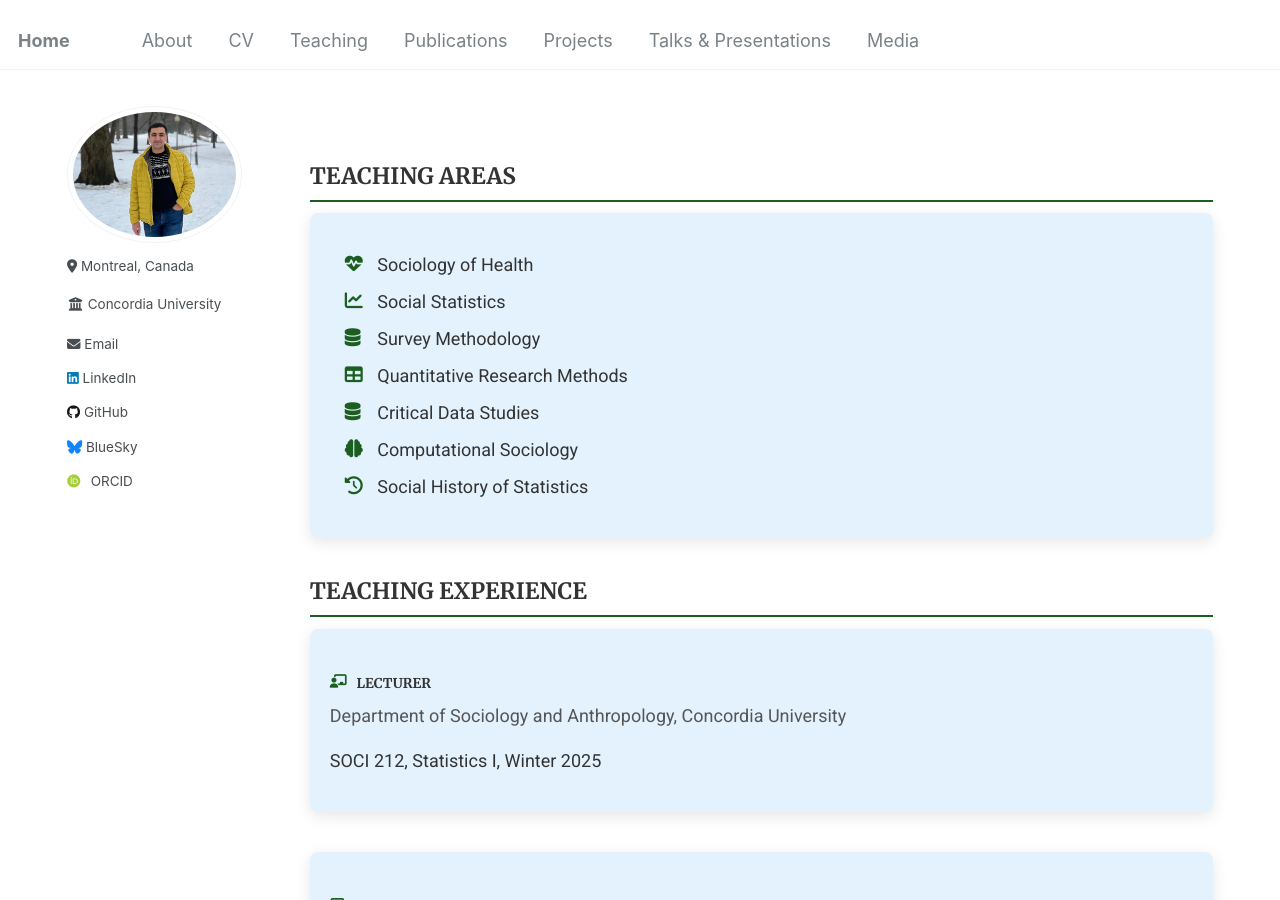
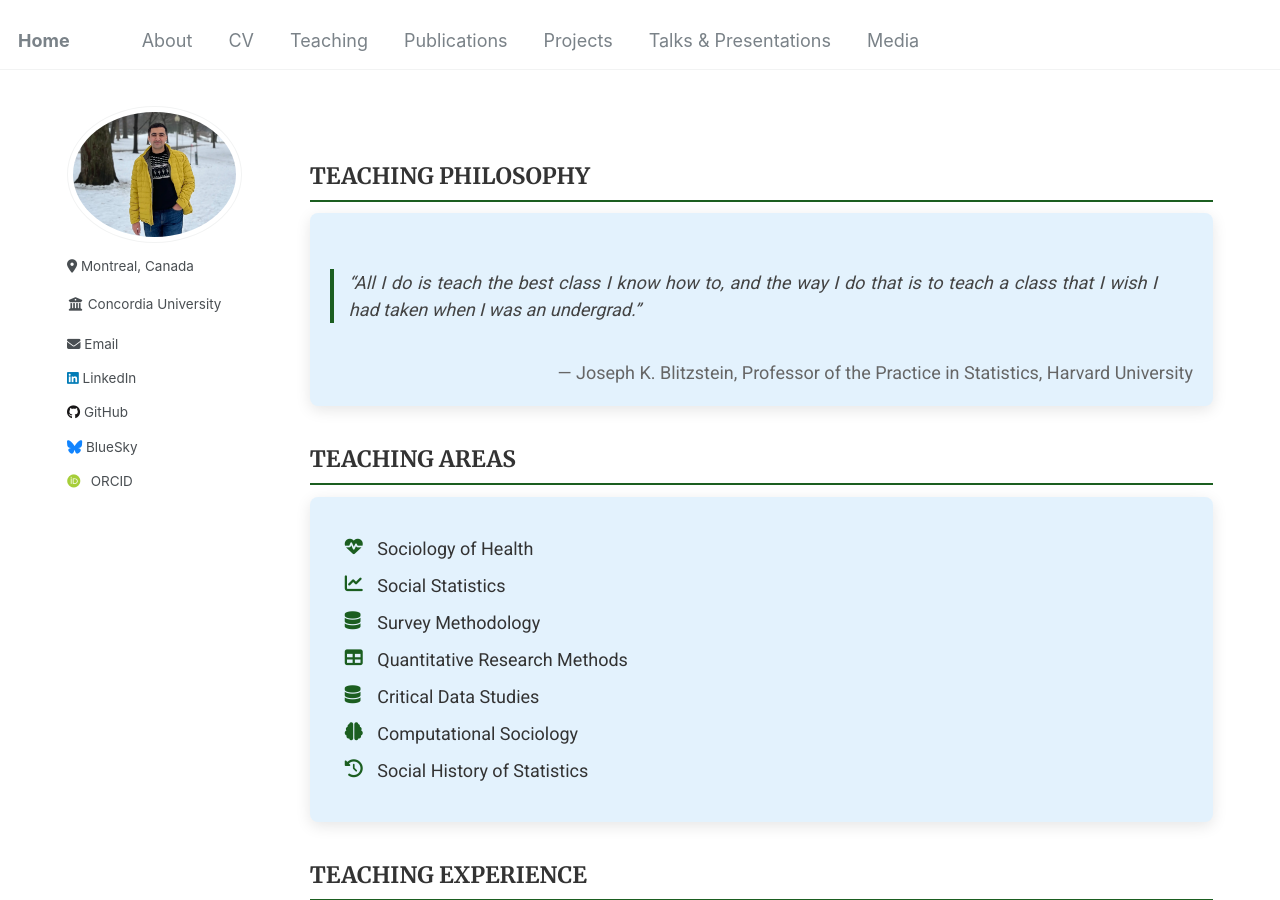
Before and after one commit to Mohsnmonji/mohsnmonji.github.io, a Jekyll site: the page built from _pages/teaching.md, in a window 1280 px wide and 900 px high. Built offline with Jekyll 4.4.1, drawn with Linux system fonts in a browser that asks for light colours; some web fonts are replaced.

Commit message:
Update teaching.md

```diff
--- a/_pages/teaching.md
+++ b/_pages/teaching.md
@@ -61,6 +61,21 @@ author_profile: true
   }
 </style>
 
+
+<div class="teaching-section">
+  <h2>TEACHING PHILOSOPHY</h2>
+  <div class="teaching-card">
+    <blockquote style="font-style: italic; border-left: 4px solid #1B5E20; padding-left: 15px; color: #444;">
+      “All I do is teach the best class I know how to, and the way I do that is to teach a class that I wish I had taken when I was an undergrad.”
+    </blockquote>
+    <p style="text-align: right; margin-top: 10px; color: #666;">
+      — Joseph K. Blitzstein, Professor of the Practice in Statistics, Harvard University
+    </p>
+  </div>
+</div>
+
+
+
 <div class="teaching-section">
 <h2>TEACHING AREAS</h2>
 <div class="teaching-card">
```
